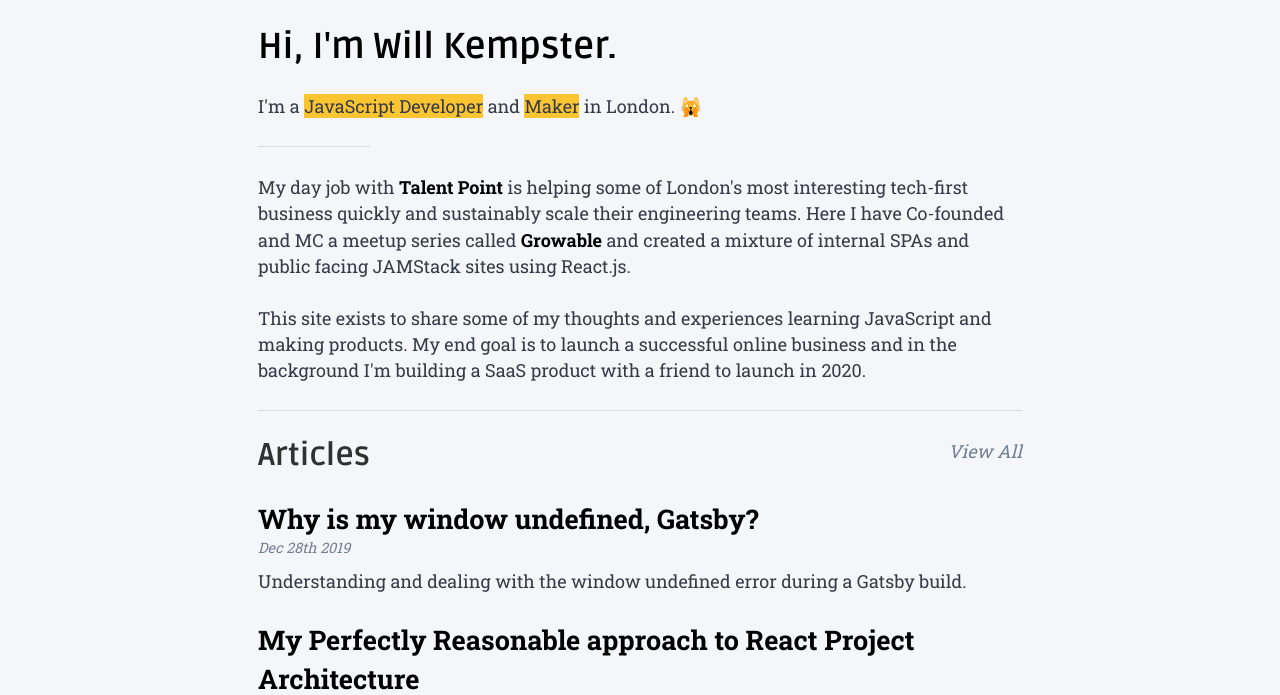
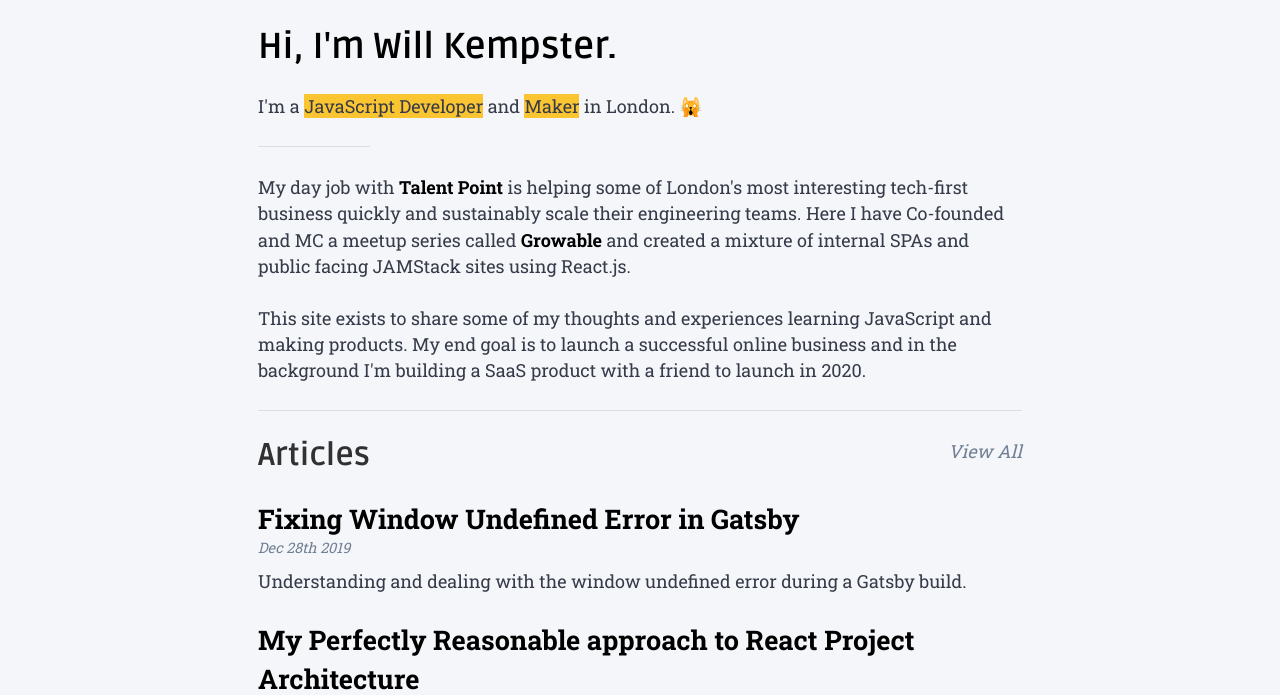
Before and after one commit to kempsterrrr/kempsterrrr-xyz, a Gatsby site: page / in a window 1280 px wide. Shown: the part 99-794 px from the top of the page. Built offline with nearby package versions, Linux system fonts and the light colour scheme; Gatsby itself is replaced by a stand-in of ours; some packages are replaced by stand-ins of ours.

Commit message:
changing bog title, window undefined gatbys

```diff
--- a/content/articles/window-undefined-gatsby/index.md
+++ b/content/articles/fixing-window-undefined-gatsby-error/index.md
@@ -1,8 +1,8 @@
 ---
-title: Why is my window undefined, Gatsby?
+title: Fixing Window Undefined Error in Gatsby
 description: Understanding and dealing with the window undefined error during a Gatsby build.
 date: "2019-12-28"
-path: /articles/window-undefined-error-gatsby
+path: /articles/fixing-window-undefined-error-gatsby
 content_type: article
 ---
 
```
Also changed, not shown: 1 other file.
